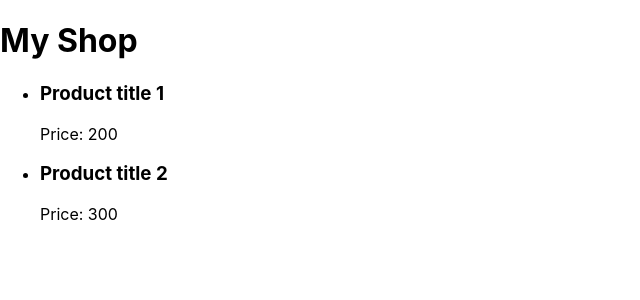
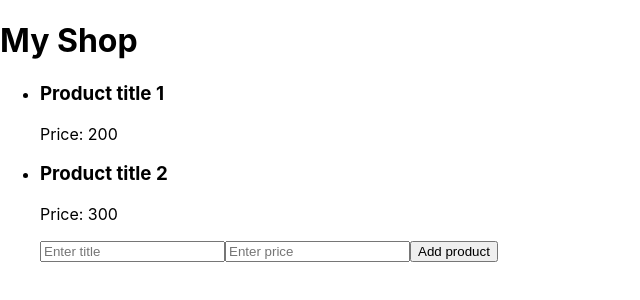
Before and after one commit to tauseef89/react-shop, a React (Create React App) app: page / in a window 1280 px wide. Shown: the top 300 px of the page, without its empty margins (0-640 px from the left). Built offline with nearby package versions, Linux system fonts and the light colour scheme.

Commit message:
part 5 form

```diff
--- /dev/null
+++ b/src/components/NewProductForm.js
@@ -0,0 +1,35 @@
+import React, { useState } from "react";
+const NewProductForm = ({ addProduct }) => {
+  const [title, setTitle] = useState("");
+  const [price, setPrice] = useState("");
+  const handleSubmit = e => {
+    e.preventDefault();
+    // console.log(title, price);
+    addProduct(title, price);
+    setTitle("");
+    setPrice("");
+  };
+  return (
+    <form onSubmit={handleSubmit}>
+      <input
+        value={title}
+        type="text"
+        placeholder="Enter title"
+        onChange={e => {
+          setTitle(e.target.value);
+        }}
+      />
+      <input
+        value={price}
+        type="text"
+        placeholder="Enter price"
+        onChange={e => {
+          setPrice(e.target.value);
+        }}
+      />
+      <input type="submit" value="Add product" />
+    </form>
+  );
+};
+
+export default NewProductForm;
--- a/src/components/ProductList.js
+++ b/src/components/ProductList.js
@@ -1,5 +1,6 @@
 import React, { useState } from "react";
 import ProductInfo from "./ProductInfo";
+import NewProductForm from "./NewProductForm";
 
 const ProductList = () => {
   const [products, setProducts] = useState([
@@ -14,11 +15,18 @@ const ProductList = () => {
       price: "300"
     }
   ]);
+  const addProduct = (title, price) => {
+    setProducts([
+      ...products,
+      { title: title, price: price, id: Math.random() }
+    ]);
+  };
   return (
     <ul className="product-list">
       {products.map(product => {
         return <ProductInfo product={product} key={product.id} />;
       })}
+      <NewProductForm addProduct={addProduct} />
     </ul>
   );
 };
```
